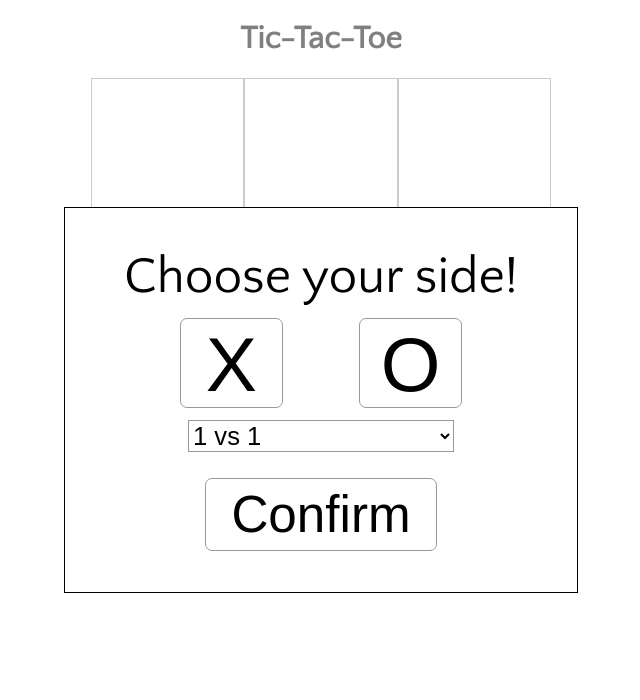
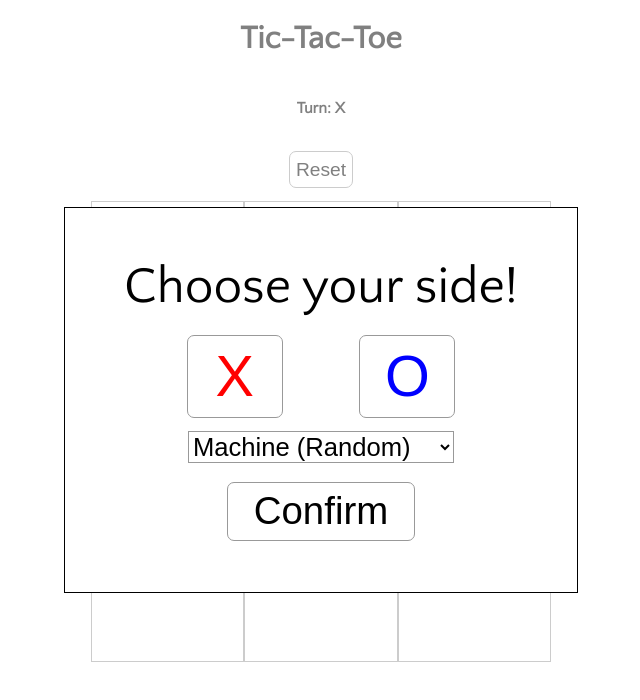
Before and after one commit to RoyEde/react_tic-tac-toe, a React (Create React App) app: page / in a window 1280 px wide. Shown: the top 700 px of the page, without its empty margins (319-959 px from the left). Built offline with nearby package versions, Linux system fonts and the light colour scheme; the HTML template or start-up script is replaced by a standard one.

Commit message:
Working game: 1vs1 & 1vsAI(Random). Still need to implement minimax.

```diff
--- a/src/App.css
+++ b/src/App.css
@@ -19,6 +19,17 @@
   justify-content: center;
 }
 
+.btn {
+  border: 1px solid #999;
+  background-color: #fff;
+  cursor: pointer;
+  transition: background-color 0.5s, height 0.5s, width 0.5s;
+}
+
+.btn:hover, .chosen {
+  background-color: #eee;
+}
+
 .start-title {
   font-size: 4vw;
   margin: 0;
@@ -35,35 +46,31 @@
   padding-right: 2vw;
   padding-top: 0.5vw;
   padding-bottom: 0.5vw;
-  margin-top: 2vw;
-  font-size: 4vw;
+  margin-top: 1.5vw;
+  font-size: 3vw;
 }
 
 .start-btn {
-  font-size: 6vw;
-  height: 7vw;
-  width: 8vw;
-  margin-top: 1vw;
+  font-size: 4.5vw;
+  height: 6.5vw;
+  width: 7.5vw;
+  margin-top: 1.5vw;
   margin-bottom: 1vw;
   margin-left: 3vw;
   margin-right: 3vw;
   padding: auto;
 }
 
-.start-btn, .confirm-btn {
+.reset-btn {
+  margin: 1vw;
+  font-size: 1.5vw;
+  padding: 0.5vw;
+}
+
+.start-btn, .confirm-btn, .reset-btn {
   border-radius: 7px;
 }
 
-.start-btn, .square, .type, .confirm-btn {
-  border: 1px solid #999;
-  background-color: #fff;
-  cursor: pointer;
-  transition: 0.5s;
-}
-
-.start-btn:hover, .square:hover, .type:hover, .confirm-btn:hover {
-  background-color: #eee;
-}
 
 button:focus, select:focus {
   outline: none;
@@ -145,6 +152,14 @@ button:focus, select:focus {
   align-items: center;
 }
 
+.X {
+  color: #ff0000;
+}
+
+.O {
+  color: #0000ff;
+}
+
 @media screen and (max-Width: 768px) {
   .start {
     height: 50vw;
@@ -163,7 +178,7 @@ button:focus, select:focus {
     margin-right: 8vw;
   }
 
-  .square:hover, .type:hover, .start-btn:hover, .confirm-btn:hover {
+  .btn:hover {
     background-color: #fff;
   }
 
@@ -171,6 +186,11 @@ button:focus, select:focus {
     font-size: 4vw;
   }
 
+  .reset-btn {
+    font-size: 3.5vw;
+    padding: 1vw;
+  }
+
   .confirm-btn {
     margin-top: 3vw;
     font-size: 6vw;
--- a/src/App.js
+++ b/src/App.js
@@ -28,7 +28,15 @@ class App extends Component {
   }
 
   handleChange(v) {
-    this.setState({mode: parseInt(v)})
+    this.setState({mode: parseInt(v, 10)})
+  }
+
+  reset() {
+    this.setState({
+      start: true,
+      mode: 0,
+      chosen: null
+    })
   }
 
   render() {
@@ -42,10 +50,16 @@ class App extends Component {
             chosen={ this.state.chosen }
             mode={ this.state.mode }
            />) :
-           (<Choice chosen={ this.state.chosen }/>)
+           (<Choice
+             chosen={ this.state.chosen }
+             mode={ this.state.mode }
+            />)
         }
         <Board
+          start={ this.state.start }
+          mode={ this.state.mode }
           chosen={ this.state.chosen }
+          reset={ () => this.reset() }
         />
       </Fragment>
     )
--- a/src/components/Board.js
+++ b/src/components/Board.js
@@ -1,5 +1,9 @@
 import React, { Component } from 'react'
 import Square from './Square'
+
+let h
+
+let ai
 
 export default class extends Component {
   constructor() {
@@ -11,18 +15,78 @@ export default class extends Component {
     }
   }
 
-  handleClick(v) {
+  componentWillReceiveProps(n) {
+    h = n.chosen
+    ai = !n.chosen
+    if(n.mode < 2 && !n.start)
+    !n.mode && !n.chosen ?
+    this.play(randMove()) : ""
+  }
+
+  reset() {
+    this.setState({
+      cells: Array(9).fill(null),
+      nextX: true
+    })
+    this.props.reset()
+  }
+
+
+  play(v) {
     const state = this.state
+    const mode = this.props.mode
     const cells = state.cells.slice()
+
+    if(win(cells) || cells[v])
+    return
+
     cells[v] = state.nextX ? "X" : "O"
-    this.setState({cells: cells})
+
+    if(mode === 2 ||
+      (emptyIndexes(cells).length === 8 && !this.props.chosen)
+    )
+    return this.setState({
+      cells: cells,
+      nextX: !this.state.nextX,
+    })
+
+    if(win(cells) || tie(cells))
+    return this.setState({
+      cells: cells,
+    })
+
+    let move
+    if(mode === 0) {
+      move = randMove()
+      while(cells[move])
+      move = randMove()
+      cells[move] = !state.nextX ? "X" : "O"
+    }
+
+    this.setState({
+      cells: cells,
+    })
   }
+
+
 
   render() {
     const board = [[0, 1, 2], [3, 4, 5], [6, 7, 8]]
-    return(
+    const cells = this.state.cells
+    return (
       <div className="board">
         <h1>Tic-Tac-Toe</h1>
+        <h4>
+          { `${win(cells) ? `Won: ${win(cells)}` :
+          (tie(cells) ? "Tied" :
+          (`Turn: ${this.state.nextX ? "X" : "O"}`)) }`  }
+        </h4>
+        <button
+          className="reset-btn btn"
+          onClick={ () => this.reset() }
+        >
+          Reset
+        </button>
         { board.map(i => (
           <div
             className="row"
@@ -30,8 +94,8 @@ export default class extends Component {
           >
             {i.map(j => (
               <Square
-                handleClick={ () => this.handleClick(j) }
-                value={ this.state.cells[j] }
+                handleClick={ () => this.play(j) }
+                value={ cells[j] }
                 key={ j }
               />
             ))}
@@ -41,3 +105,45 @@ export default class extends Component {
     )
   }
 }
+
+const win = (cells) => {
+  const wins = [
+    [0, 1, 2],
+    [3, 4, 5],
+    [6, 7, 8],
+    [0, 3, 6],
+    [1, 4, 7],
+    [2, 5, 8],
+    [0, 4, 8],
+    [2, 4, 6],
+  ]
+  for (let i = 0; i < wins.length; i++) {
+    const [a, b, c] = wins[i]
+    if (cells[a] && cells[a] === cells[b] && cells[a] === cells[c]) {
+      return cells[a]
+    }
+  }
+  return null
+}
+
+const tie = (cells) => {
+  for(let i = 0; i < cells.length; i++)
+  if(cells[i] === null)
+  return false
+
+  return true
+}
+
+const randMove = () => Math.floor((Math.random() * 9))
+
+const emptyIndexes = (cells) => cells.map((v, i) => v ? v : i).filter(s => !isNaN(s))
+
+const minimax = (newBoard, player) => {
+  const available = emptyIndexes(newBoard)
+  console.log(available);
+  if(available.length === 0)
+  return 0
+
+}
+
+minimax(Array(9).fill(null))
--- a/src/components/Choice.js
+++ b/src/components/Choice.js
@@ -3,11 +3,12 @@ import React, { Component } from 'react'
 export default class extends Component {
   render() {
     const chosen = this.props.chosen
+    const mode = this.props.mode
     return (
       <div className="overlay hide">
         <div className="start">
           <p className="start-title">
-            {`You've chosen: ${ chosen !== null ? (chosen  ? "X" : "O") : "1 vs 1"}`}
+            {`You've chosen: ${ mode !== 2 && chosen !== null ? (chosen ? "X" : "O") : "1 vs 1"}`}
           </p>
         </div>
       </div>
--- a/src/components/Square.js
+++ b/src/components/Square.js
@@ -9,7 +9,7 @@ export default class extends Component {
     return (
       <button
         onClick={() => this.handleClick()}
-        className="square"
+        className={ `square btn ${this.props.value}` }
       >
         { this.props.value }
       </button>
--- a/src/components/Start.js
+++ b/src/components/Start.js
@@ -9,50 +9,59 @@ export default class extends Component {
   }
 
   handleConfirm() {
-    this.props.chosen === null && this.props.mode !== 0 ?
+    this.props.chosen === null && this.props.mode !== 2 ?
     alert("Please choose!") :
     this.props.handleConfirm()
   }
 
   render() {
     const mode = this.props.mode
+    const chosen = this.props.chosen
     return (
       <div className="overlay">
-        <div className="start">
+        <div className="start appear">
           <p className="start-title">Choose your side!</p>
           <div className="choose">
             <button
               onClick={ () => this.handleClick(true) }
-              className={` start-btn ${mode === 0 ? "appear" : "hide"}-quick`}
+              className={ `X start-btn btn ${mode !== 2 ? "appear" : "hide"}-quick
+              ${chosen !== null ? (chosen ? "chosen" : "") : "" }` }
             >
               X
             </button>
             <button
               onClick={ () => this.handleClick(false) }
-              className={` start-btn ${mode === 0 ? "appear" : "hide"}-quick`}
+              className={ `O start-btn btn ${mode !== 2 ? "appear" : "hide"}-quick
+              ${chosen !== null ? (chosen ? "" : "chosen") : "" }` }
             >
               O
             </button>
           </div>
           <select
-            className="type"
+            className="type btn"
             onChange={ (v) => this.handleChange(v) }
           >
             <option
               value="0"
               className="opt"
-            >1 vs 1</option>
+            >
+              Machine (Random)
+            </option>
             <option
               value="1"
               className="opt"
-            >Machine (Random)</option>
+            >
+              Machine (Impossible)
+            </option>
             <option
               value="2"
               className="opt"
-            >Machine (Impossible)</option>
+            >
+              1 vs 1
+            </option>
           </select>
           <button
-            className="confirm-btn"
+            className="confirm-btn btn"
             onClick={ () => this.handleConfirm() }
           >Confirm</button>
         </div>
```
